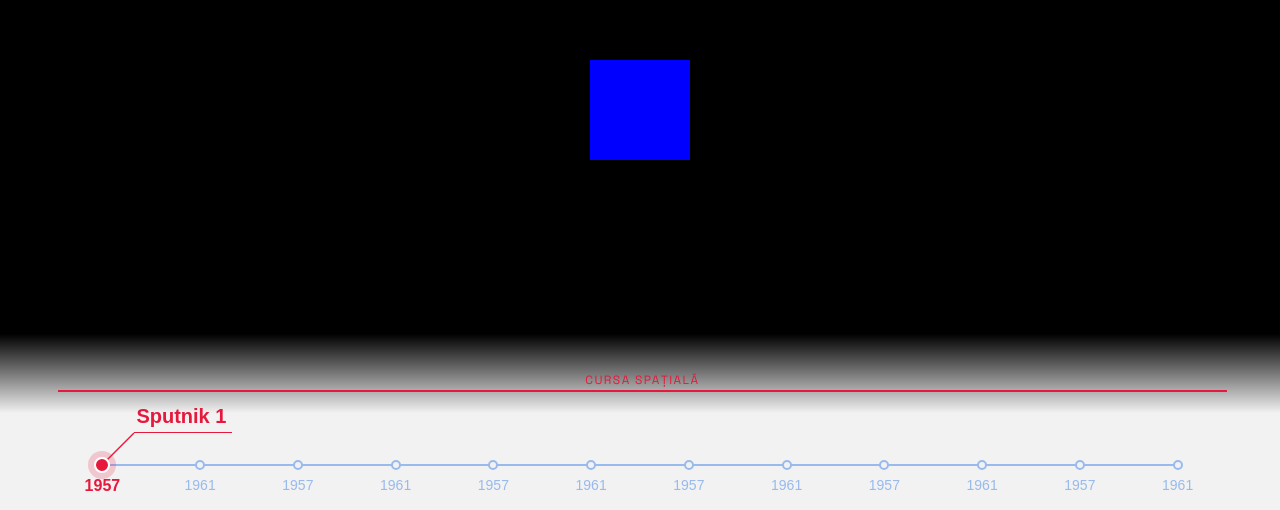
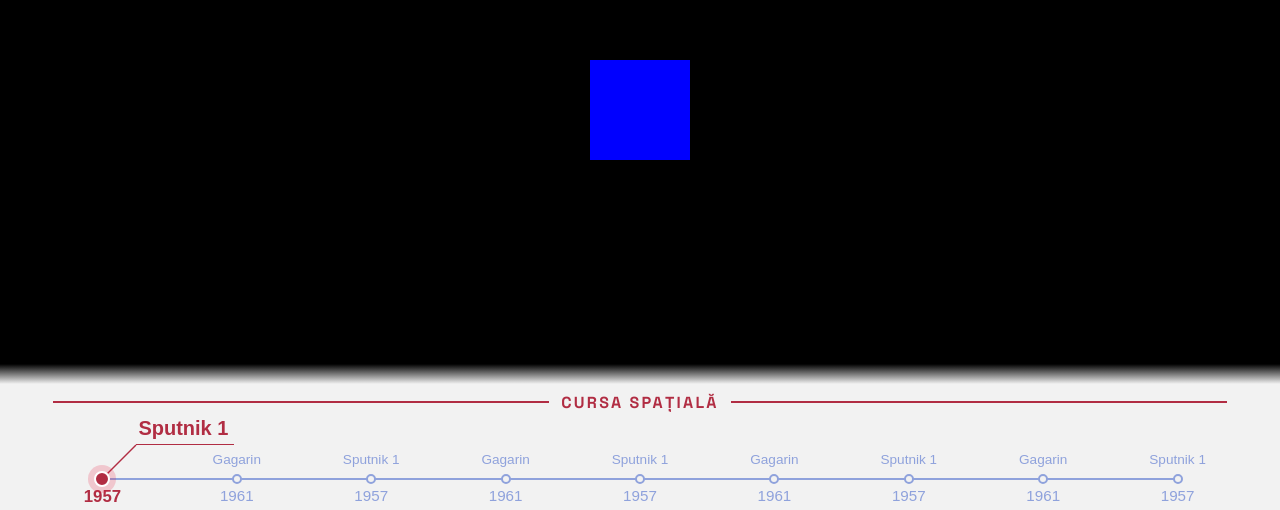
Before and after one commit to Aliph-Null/notForgotten, a plain HTML site: page index.html in a window 1280 px wide. Shown: the part 290-800 px from the top of the page. Drawn offline with Linux system fonts and the light colour scheme.

Commit message:
Add files via upload

```diff
--- a/timeline.css
+++ b/timeline.css
@@ -4,17 +4,19 @@
   right: 0;
   bottom: 0;
   z-index: 10;
-  padding: 36px 8vw 44px;
-  background: linear-gradient(to top, var(--color-bg, #f2f2f2) 55%, transparent);
+  padding: 28px 8vw 30px;
+  background: linear-gradient(to top, var(--color-bg, #f2f2f2) calc(100% - 20px), transparent);
   pointer-events: none;
   font-family: var(--font-display, "Space Grotesk", sans-serif);
   overflow: hidden;
+  --timeline-passed: #00173b;
+  --timeline-upcoming: #8fa2dc;
 }
 
 .timeline-eras {
   position: relative;
-  height: 22px;
-  margin-bottom: 72px;
+  height: 20px;
+  margin-bottom: 66px;
   pointer-events: auto;
 }
 
@@ -22,29 +24,47 @@
   position: absolute;
   top: 0;
   height: 100%;
-  padding: 0 4px;
+  display: flex;
+  align-items: center;
+  gap: 12px;
+  padding: 0;
   background: none;
   border: none;
-  border-bottom: 1px solid var(--color-inactive, #98baed);
-  color: var(--color-inactive, #98baed);
+  color: var(--timeline-upcoming);
   font: inherit;
-  font-size: 0.75rem;
-  letter-spacing: 0.12em;
+  font-size: 1rem;
+  font-weight: 600;
+  letter-spacing: 0.14em;
   text-transform: uppercase;
   white-space: nowrap;
   overflow: hidden;
-  text-overflow: ellipsis;
   cursor: pointer;
   transition: left 0.5s ease, width 0.5s ease, opacity 0.3s ease, color 0.3s ease;
 }
 
+.timeline-era::before,
+.timeline-era::after {
+  content: "";
+  flex: 1;
+  min-width: 8px;
+  height: 1px;
+  background: currentColor;
+  opacity: 0.6;
+}
+
 .timeline-era:hover {
-  color: var(--color-primary-dark, #001146);
+  color: var(--color-primary-dark, #00173b);
 }
 
 .timeline-era.active {
-  color: var(--color-accent, #e6193c);
-  border-bottom: 2px solid var(--color-accent, #e6193c);
+  color: var(--color-accent, #b12d43);
+  font-weight: 700;
+}
+
+.timeline-era.active::before,
+.timeline-era.active::after {
+  height: 2px;
+  opacity: 1;
 }
 
 .timeline-era.hidden {
@@ -55,7 +75,7 @@
 .timeline-track {
   position: relative;
   height: 2px;
-  background: var(--color-inactive, #98baed);
+  background: var(--timeline-upcoming);
   border-radius: 2px;
   pointer-events: auto;
 }
@@ -66,7 +86,7 @@
   top: 0;
   height: 100%;
   width: 0;
-  background: var(--color-primary-dark, #001146);
+  background: var(--timeline-passed);
   border-radius: 2px;
   transition: width 0.5s ease;
 }
@@ -98,44 +118,72 @@
   height: 10px;
   border-radius: 50%;
   background: var(--color-bg, #f2f2f2);
-  border: 2px solid var(--color-inactive, #98baed);
+  border: 2px solid var(--timeline-upcoming);
   transition: all 0.3s ease;
 }
 
 .timeline-point:hover .timeline-dot {
-  border-color: var(--color-primary-dark, #001146);
+  border-color: var(--color-primary-dark, #00173b);
   transform: scale(1.2);
 }
 
 .timeline-point.passed .timeline-dot {
-  background: var(--color-primary-dark, #001146);
-  border-color: var(--color-primary-dark, #001146);
+  background: var(--timeline-passed);
+  border-color: var(--timeline-passed);
 }
 
 .timeline-point.active .timeline-dot {
   width: 16px;
   height: 16px;
-  background: var(--color-accent, #e6193c);
+  background: var(--color-accent, #b12d43);
   border-color: var(--color-surface, #ffffff);
   box-shadow: 0 0 0 6px rgba(230, 25, 60, 0.2);
 }
 
 .timeline-year {
   position: absolute;
-  top: 26px;
+  top: 22px;
   left: 50%;
   transform: translateX(-50%);
   white-space: nowrap;
-  font-size: 0.875rem;
+  font-size: 0.95rem;
   font-variant-numeric: tabular-nums;
-  color: var(--color-inactive, #98baed);
+  color: var(--timeline-upcoming);
   transition: all 0.3s ease;
 }
 
+.timeline-point.passed .timeline-year {
+  color: var(--timeline-passed);
+}
+
 .timeline-point.active .timeline-year {
-  font-size: var(--text-body, 1rem);
+  font-size: var(--text-body, 1.05rem);
   font-weight: 700;
-  color: var(--color-accent, #e6193c);
+  color: var(--color-accent, #b12d43);
+}
+
+.timeline-label {
+  position: absolute;
+  left: 50%;
+  bottom: calc(50% + 12px);
+  transform: translateX(-50%);
+  max-width: 7vw;
+  overflow: hidden;
+  text-overflow: ellipsis;
+  white-space: nowrap;
+  font-size: 0.85rem;
+  color: var(--timeline-upcoming);
+  pointer-events: none;
+  transition: opacity 0.3s ease;
+}
+
+.timeline-point.passed .timeline-label {
+  color: var(--timeline-passed);
+}
+
+.timeline-point.active .timeline-label,
+.timeline-point:hover .timeline-label {
+  opacity: 0;
 }
 
 .timeline-callout {
@@ -155,23 +203,23 @@
 }
 
 .timeline-callout-line line {
-  stroke: var(--color-inactive, #98baed);
+  stroke: var(--timeline-upcoming);
   stroke-width: 1.5;
-  stroke-dasharray: 46;
-  stroke-dashoffset: 46;
+  stroke-dasharray: 50;
+  stroke-dashoffset: 50;
   transition: stroke-dashoffset 0.4s ease;
 }
 
 .timeline-title {
   position: absolute;
-  left: 32px;
-  bottom: 32px;
+  left: 34px;
+  bottom: 34px;
   padding: 0 6px 4px 2px;
-  border-bottom: 1.5px solid var(--color-inactive, #98baed);
+  border-bottom: 1.5px solid var(--timeline-upcoming);
   white-space: nowrap;
   font-size: var(--text-body, 1rem);
   font-weight: 600;
-  color: var(--color-primary-dark, #001146);
+  color: var(--color-primary-dark, #00173b);
   opacity: 0;
   transform: translateY(4px);
   transition: opacity 0.3s ease 0.2s, transform 0.3s ease 0.2s;
@@ -194,14 +242,19 @@
 }
 
 .timeline-point.active .timeline-callout-line line {
-  stroke: var(--color-accent, #e6193c);
+  stroke: var(--color-accent, #b12d43);
 }
 
 .timeline-point.active .timeline-title {
   font-size: var(--text-subtitle, 1.25rem);
   font-weight: 700;
-  color: var(--color-accent, #e6193c);
-  border-bottom-color: var(--color-accent, #e6193c);
+  color: var(--color-accent, #b12d43);
+  border-bottom-color: var(--color-accent, #b12d43);
+}
+
+.timeline-point.flip .timeline-callout {
+  left: auto;
+  right: 50%;
 }
 
 .timeline-point.flip .timeline-callout-line {
@@ -209,22 +262,19 @@
   right: 0;
   transform: scaleX(-1);
 }
-.timeline-point.flip .timeline-callout {
-  left: auto;
-  right: 50%;
-}
+
 .timeline-point.flip .timeline-title {
   left: auto;
-  right: 32px;
+  right: 34px;
   padding: 0 2px 4px 6px;
 }
 
 @media (max-width: 600px) {
   .timeline {
-    padding: 24px 6vw 36px;
+    padding: 22px 6vw 28px;
   }
   .timeline-eras {
-    margin-bottom: 60px;
+    margin-bottom: 58px;
   }
   .timeline-era {
     font-size: 0.625rem;
@@ -236,4 +286,8 @@
   .timeline-year {
     font-size: 0.75rem;
   }
+  .timeline-label {
+    max-width: 14vw;
+    font-size: 0.625rem;
+  }
 }
--- a/timeline.js
+++ b/timeline.js
@@ -1,4 +1,4 @@
-const VISIBLE = 12;
+const VISIBLE = 9;
 
 function visibleForWidth(n) {
   const w = window.innerWidth;
@@ -50,11 +50,15 @@ async function initTimeline() {
     point.className = "timeline-point";
     point.title = sec.title;
 
+    const label = document.createElement("span");
+    label.className = "timeline-label";
+    label.textContent = sec.title;
+
     const callout = document.createElement("span");
     callout.className = "timeline-callout";
     callout.innerHTML =
-      '<svg class="timeline-callout-line" width="32" height="32" viewBox="0 0 32 32">' +
-      '<line x1="0" y1="32" x2="32" y2="0" /></svg>';
+      '<svg class="timeline-callout-line" width="34" height="34" viewBox="0 0 34 34">' +
+      '<line x1="0" y1="34" x2="34" y2="0" /></svg>';
     const title = document.createElement("span");
     title.className = "timeline-title";
     title.textContent = sec.title;
@@ -67,7 +71,7 @@ async function initTimeline() {
     year.className = "timeline-year";
     year.textContent = sec.year ?? "";
 
-    point.append(callout, dot, year);
+    point.append(label, callout, dot, year);
     point.addEventListener("click", () => goTo(i));
     track.appendChild(point);
     return point;
```
